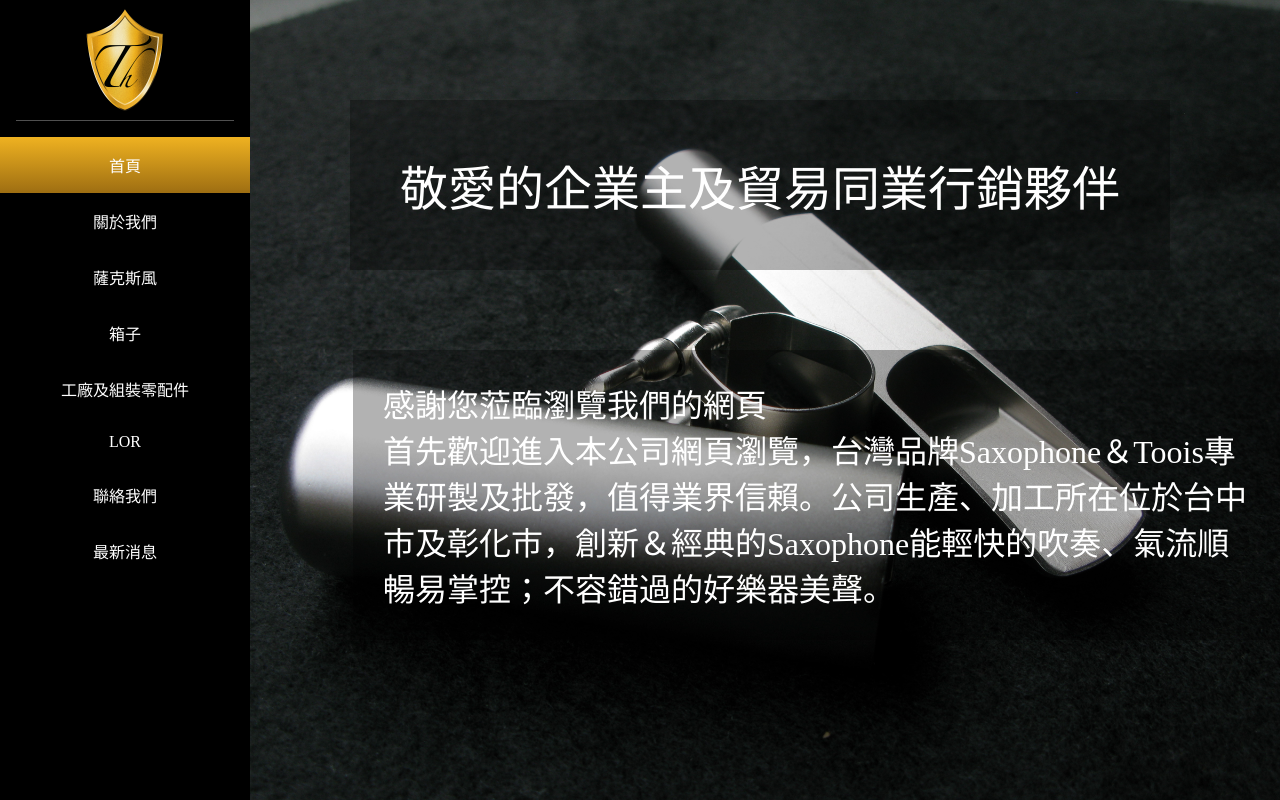
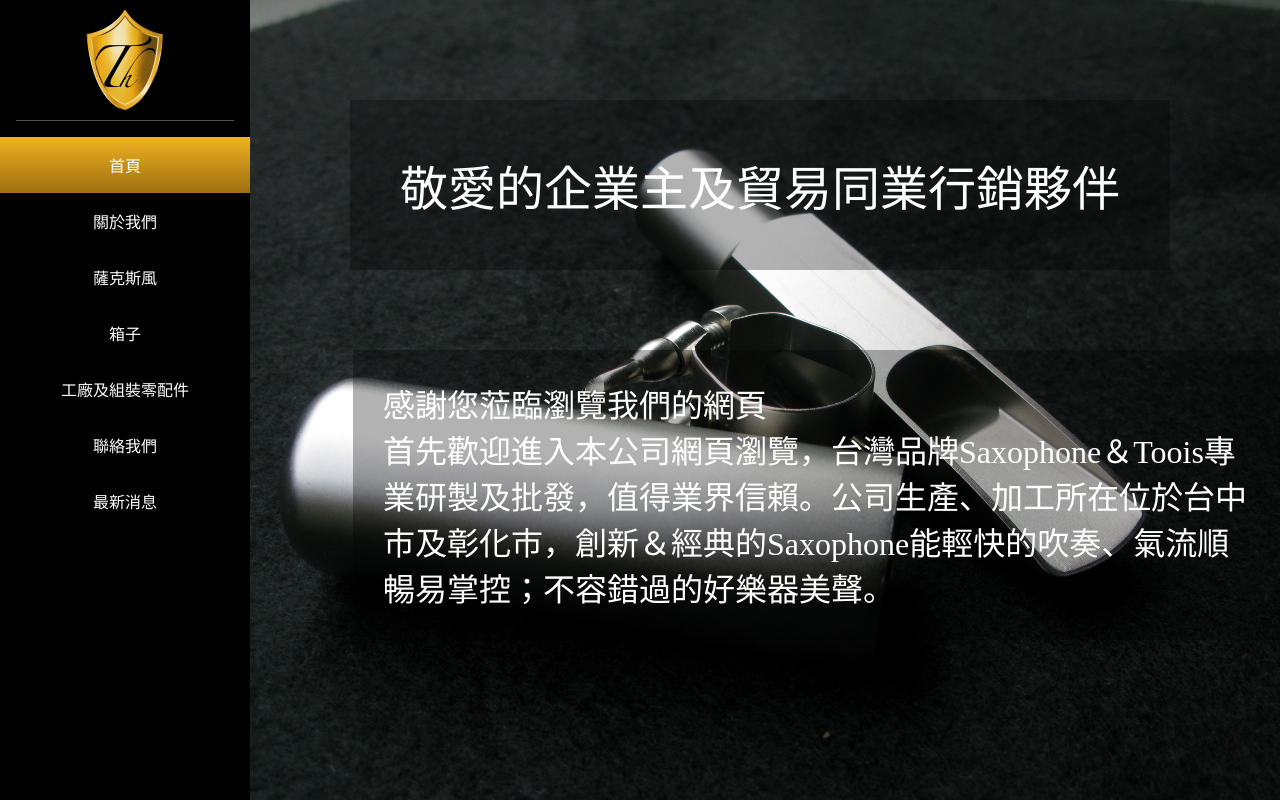
Before and after one commit to HuangPeifeng/TH, an Angular app: page /home in a window 1280 px wide. Built offline with nearby package versions, Linux system fonts and the light colour scheme.

Commit message:
隱藏LOR

```diff
--- a/src/app/theme/components/menu/menu.component.ts
+++ b/src/app/theme/components/menu/menu.component.ts
@@ -16,7 +16,7 @@
     { name: '薩克斯風', url: '/saxophones' },
     { name: '箱子', url: '/cases' },
     { name: '工廠及組裝零配件', url: '/accessories' },
-    { name: 'LOR', url: '/lor' },
+    // { name: 'LOR', url: '/lor' },
     { name: '聯絡我們', url: '/contact' },
     { name: '最新消息', url: '/news' }
   ];
```
